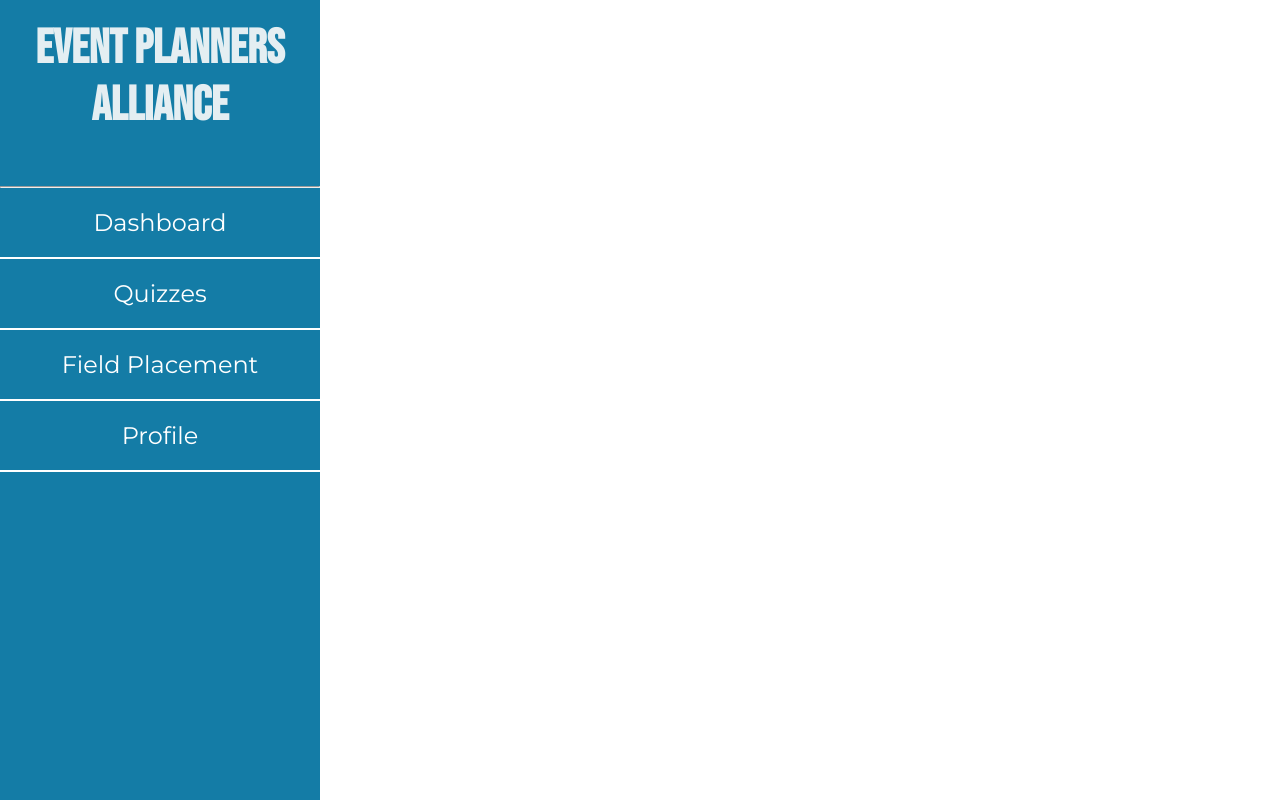
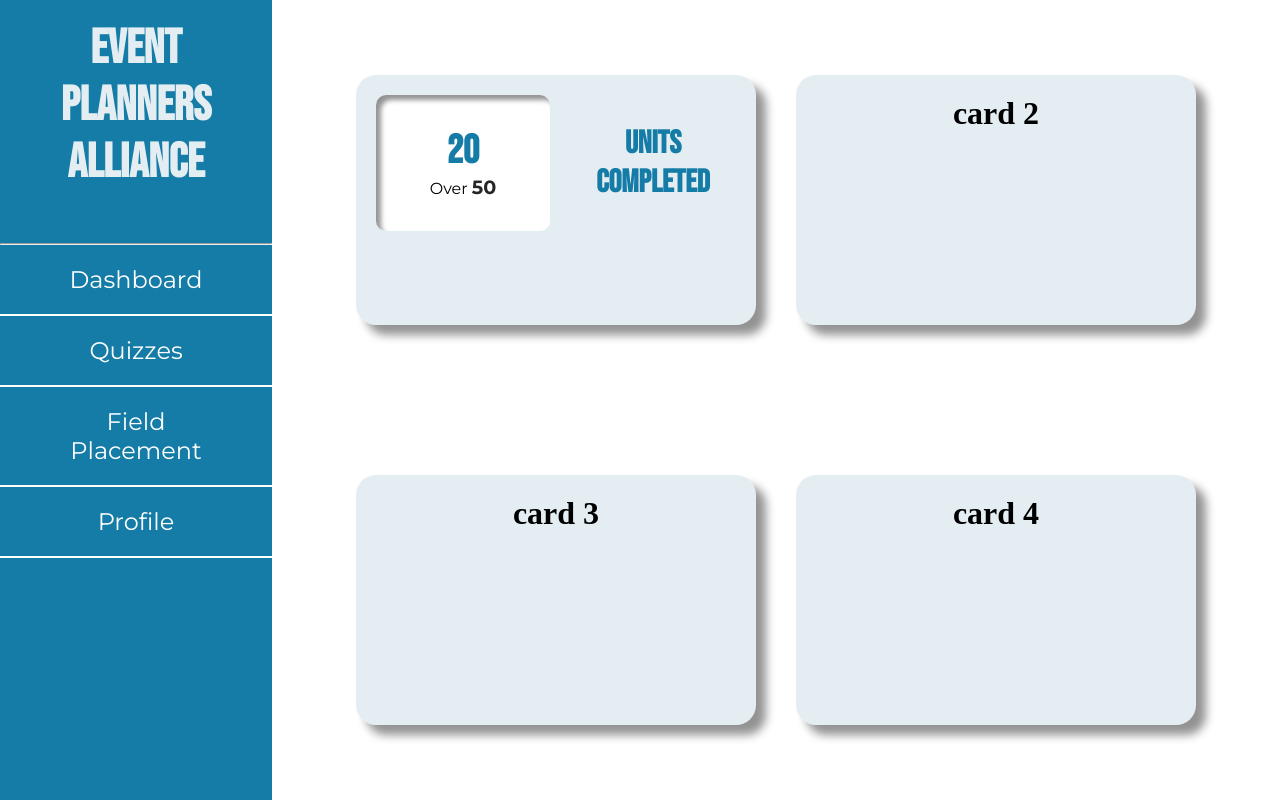
Before and after one commit to lewinskie254/RAG-Quiz-Generation-Frontend, a React (Vite) app: page / in a window 1280 px wide. Built offline with nearby package versions, Linux system fonts and the light colour scheme.

Commit message:
almost final commit of the day

```diff
--- a/src/css/components.css
+++ b/src/css/components.css
@@ -5,6 +5,9 @@
   --pure-white: #ffffff;
   --shaded-white: #E4EEF2;
   --almost-black: #262626;
+  --box-shadow-color: #939393;
+  --dark-green-color: #148BA6;
+  --light-green-color: #A7F2EB;
 }
 
 
@@ -85,7 +88,7 @@
     background-color: var(--shaded-white);
     padding: 40px 60px;
     border-radius: 10px;
-    box-shadow: 10px 10px 10px #939393 inset;
+    box-shadow: 10px 10px 10px var(--box-shadow-color) inset;
 }
 
 
@@ -175,3 +178,69 @@
   height: 2px;
   background-color: var(--pure-white);
 }
+
+.dashboard {
+  display: flex;
+  min-width: 100%;
+  background-color: var(--pure-white);
+}
+
+
+.dashboard-content {
+  display: grid;
+  grid-template-columns: 1fr 1fr;
+   place-items: center;
+   padding-inline: 5%;
+}
+
+
+.card {
+  width: 400px;
+  height: 250px;
+  background-color: var(--shaded-white);
+  margin: 20px;
+  border-radius: 20px;
+  box-shadow: 10px 10px 10px var(--box-shadow-color);
+  padding: 20px;
+}
+
+.card-content {
+  display: flex;
+  gap: 20px;
+}
+
+.score-tab {
+  width: 50%;
+  padding: 2em;
+  background-color: var(--pure-white);
+  border-radius: 10px;
+  box-shadow: 5px 5px 5px var(--box-shadow-color) inset;
+}
+
+.score-heading{
+  color: var(--bluish-color);
+  font-family: "Bebas Neue", sans-serif;
+  font-size: 2.5rem;
+}
+
+.score-paragraph {
+  font-family: "Montserrat", sans-serif;
+}
+
+.out-of-tag {
+  font-weight: bold;
+  color: var(--almost-black);
+  font-size: 1.2rem;
+}
+
+.score-description {
+  place-content: center;
+
+}
+
+.score-description-title {
+  text-align: center;
+  font-size: 2rem;
+  font-family: "Bebas Neue", sans-serif;
+  color: var(--bluish-color);
+}
--- a/src/pages/Dashboard.jsx
+++ b/src/pages/Dashboard.jsx
@@ -17,6 +17,31 @@ const Dashboard = () => {
                         <SidePanelBtn title="Profile"/>
                     </ul>
                 </aside>
+                <div className="dashboard-content">
+                  <div className="card">
+                    <div className="card-content">
+                        <div className="score-tab">
+                            <h1 className='score-heading'>20</h1>
+                            <p className='score-paragraph'>Over <span className='out-of-tag'> 50</span> </p>
+                        </div>
+                        <div className="score-description">
+                            <h2 className='score-description-title'>Units Completed</h2>
+                        </div>
+                    </div>
+                    <div className="progress-bar">
+
+                    </div>
+                  </div>
+                  <div className="card">
+                        <h1>card 2</h1>
+                  </div>
+                  <div className="card">
+                        <h1>card 3</h1>
+                  </div>
+                  <div className="card">
+                        <h1>card 4</h1>
+                  </div>
+                </div>
             </div>
         </div>
     )
```
